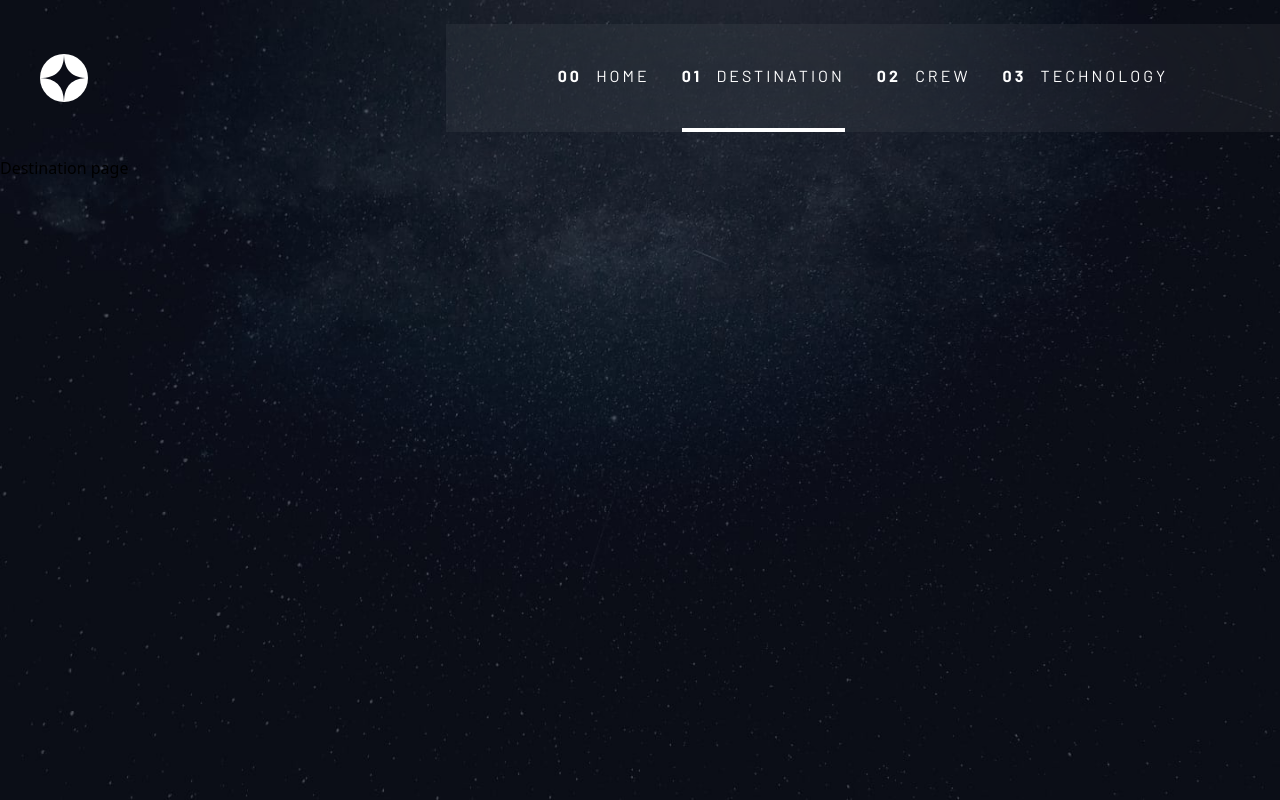
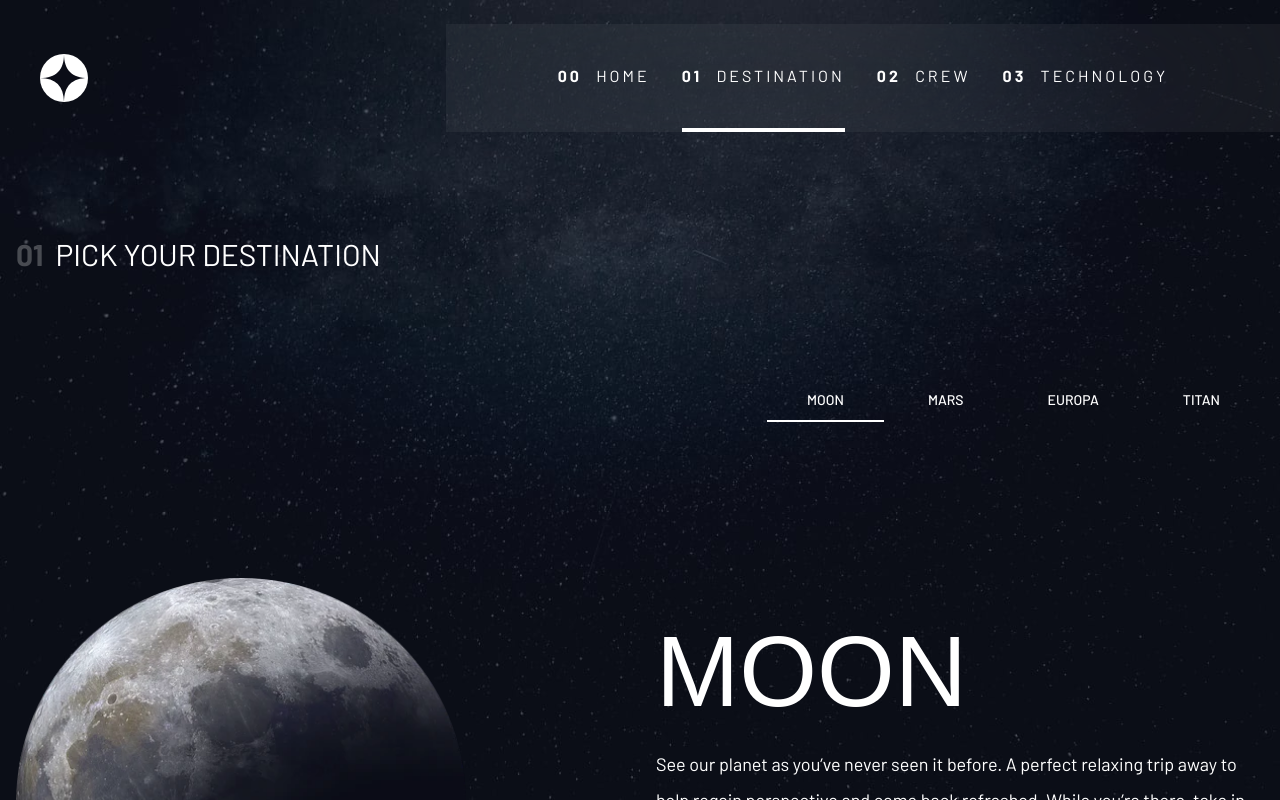
Before and after one commit to RomanJarmukhametov/space-travel, a Next.js app: page /destination in a window 1280 px wide. Shown: the top 800 px of the page. Built offline with nearby package versions, Linux system fonts and the light colour scheme; a web font is replaced by a local one.

Commit message:
Completes destination page

```diff
--- a/app/destination/page.tsx
+++ b/app/destination/page.tsx
@@ -1,5 +1,15 @@
+import TheSubheading from "@/app/ui/shared/TheSubheading";
+import DestinationTab from "@/app/ui/destination/DestinationTab";
 const Destination = () => {
-  return <div>Destination page</div>;
+  return (
+    <main className="container mx-auto px-4 py-8 sm:py-12 md:py-16 lg:py-20">
+      <TheSubheading level="1">
+        <span className="font-bold opacity-25 mr-3">01</span>
+        Pick your destination
+      </TheSubheading>
+      <DestinationTab />
+    </main>
+  );
 };
 
 export default Destination;
```
